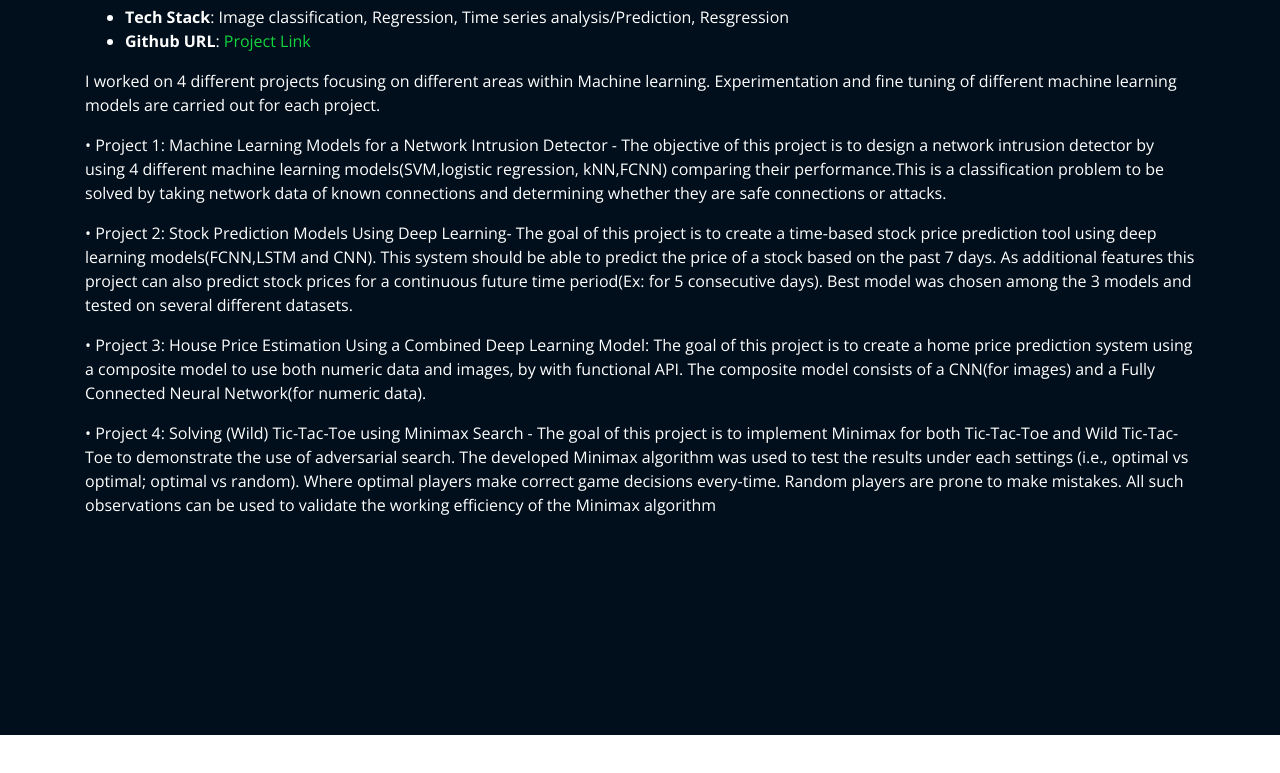
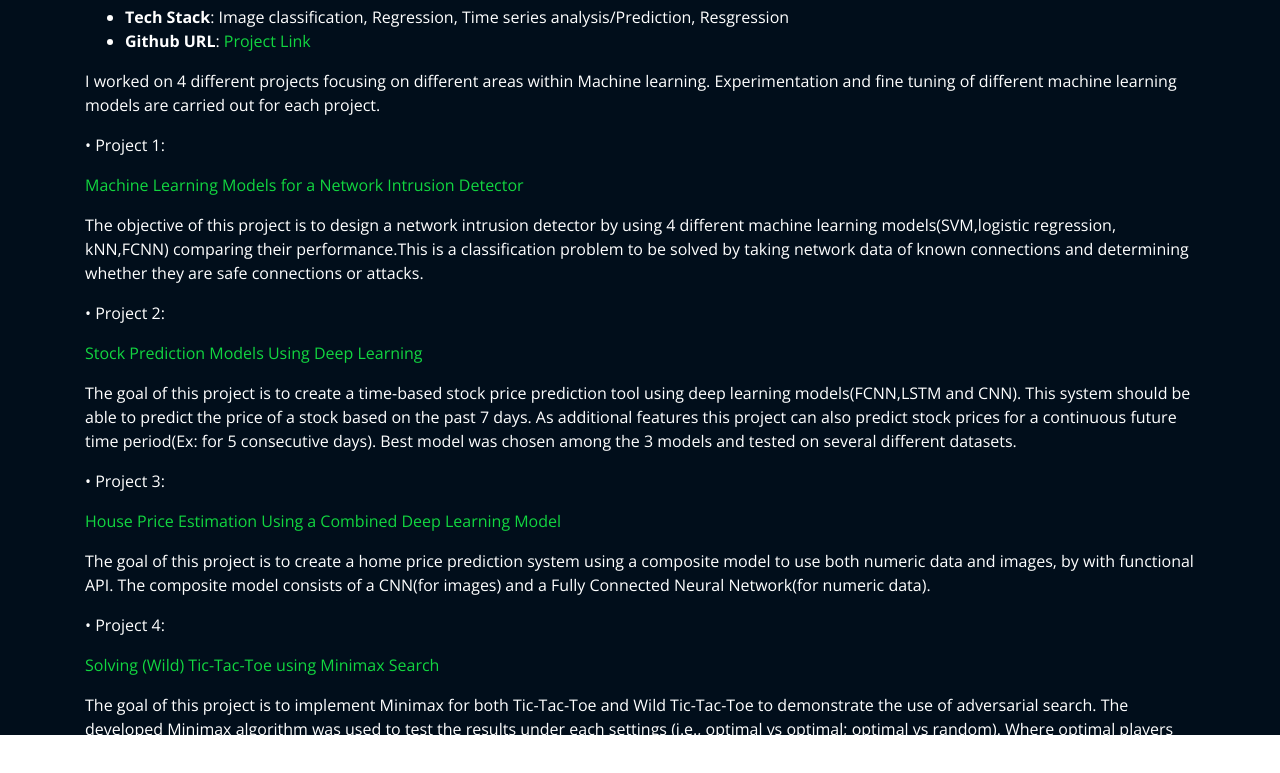
Before and after one commit to sirish999/sirishprabakar.github.io, a plain HTML site: page projects/ml.html in a window 1280 px wide. Shown: the part 65-838 px from the top of the page. Before the commit the page ends 800 px from the top, so only its background shows below. Drawn offline with nearby package versions, Linux system fonts and the light colour scheme; files whose address does not match are found by name.

Commit message:
Update ml.html

```diff
--- a/projects/ml.html
+++ b/projects/ml.html
@@ -55,19 +55,19 @@
        </p>
        <p>
 • Project 1:
-Machine Learning Models for a Network Intrusion Detector - The objective of this project is to design a network intrusion detector by using 4 different machine learning models(SVM,logistic regression, kNN,FCNN) comparing their performance.This is a classification problem to be solved by taking network data of known connections and determining whether they are safe connections or attacks.
+ <p style="color:#12d640"> Machine Learning Models for a Network Intrusion Detector</p> The objective of this project is to design a network intrusion detector by using 4 different machine learning models(SVM,logistic regression, kNN,FCNN) comparing their performance.This is a classification problem to be solved by taking network data of known connections and determining whether they are safe connections or attacks.
        </p>
         <p>
 • Project 2:
-Stock Prediction Models Using Deep Learning- The goal of this project is to create a time-based stock price prediction tool using deep learning models(FCNN,LSTM and CNN). This system should be able to predict the price of a stock based on the past 7 days. As additional features this project can also predict stock prices for a continuous future time period(Ex: for 5 consecutive days). Best model was chosen among the 3 models and tested on several different datasets.
+<p style="color:#12d640"> Stock Prediction Models Using Deep Learning</p> The goal of this project is to create a time-based stock price prediction tool using deep learning models(FCNN,LSTM and CNN). This system should be able to predict the price of a stock based on the past 7 days. As additional features this project can also predict stock prices for a continuous future time period(Ex: for 5 consecutive days). Best model was chosen among the 3 models and tested on several different datasets.
        </p>
        <p>
 • Project 3:
-House Price Estimation Using a Combined Deep Learning Model: The goal of this project is to create a home price prediction system using a composite model to use both numeric data and images, by with functional API. The composite model consists of a CNN(for images) and a Fully Connected Neural Network(for numeric data).
+ <p style="color:#12d640"> House Price Estimation Using a Combined Deep Learning Model</p> The goal of this project is to create a home price prediction system using a composite model to use both numeric data and images, by with functional API. The composite model consists of a CNN(for images) and a Fully Connected Neural Network(for numeric data).
        </p>
        <p>
 • Project 4:
-Solving (Wild) Tic-Tac-Toe using Minimax Search - The goal of this project is to implement Minimax for both Tic-Tac-Toe and Wild Tic-Tac-Toe to demonstrate the use of adversarial search. The developed Minimax algorithm was used to test the results under each settings (i.e., optimal vs optimal; optimal vs random). Where optimal players make correct game decisions every-time. Random players are prone to make mistakes. All such observations can be used to validate the working efficiency of the Minimax algorithm
+ <p style="color:#12d640"> Solving (Wild) Tic-Tac-Toe using Minimax Search</p>The goal of this project is to implement Minimax for both Tic-Tac-Toe and Wild Tic-Tac-Toe to demonstrate the use of adversarial search. The developed Minimax algorithm was used to test the results under each settings (i.e., optimal vs optimal; optimal vs random). Where optimal players make correct game decisions every-time. Random players are prone to make mistakes. All such observations can be used to validate the working efficiency of the Minimax algorithm
             </p>
           </div>
 
```
